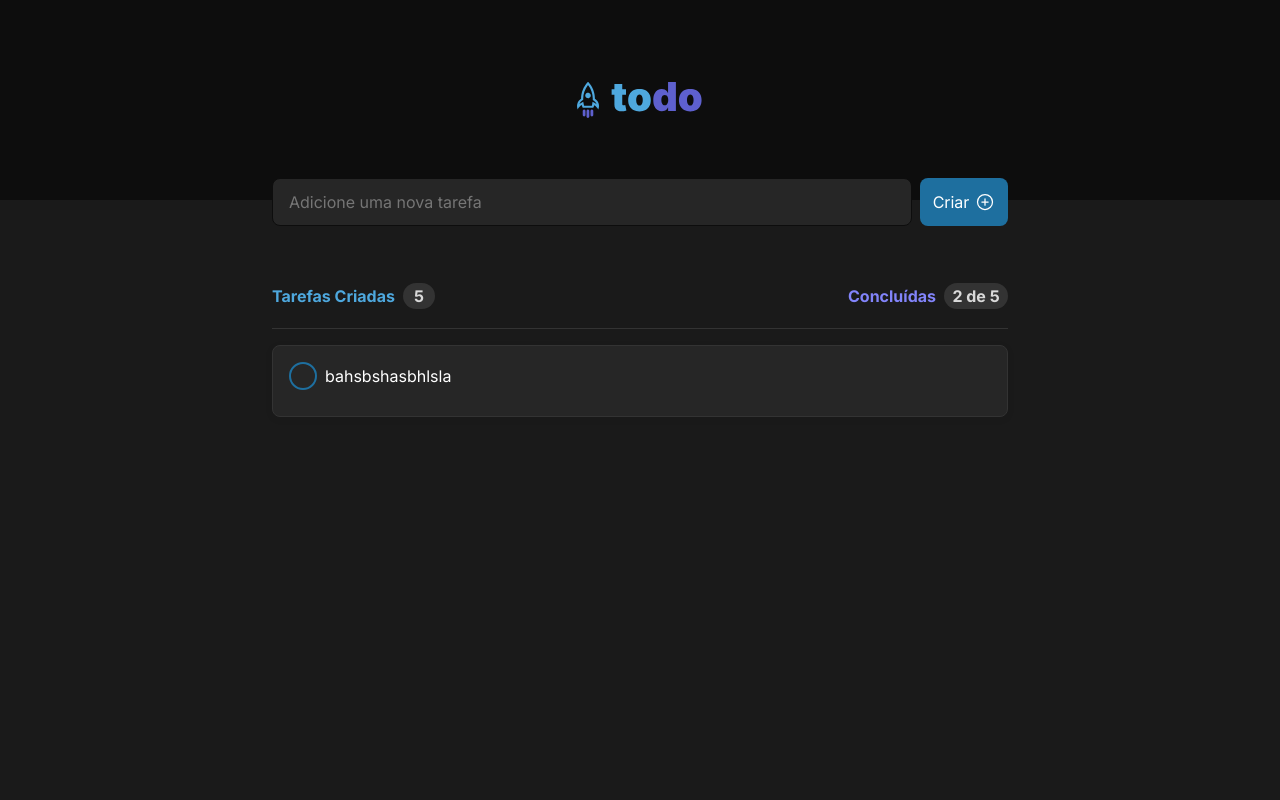
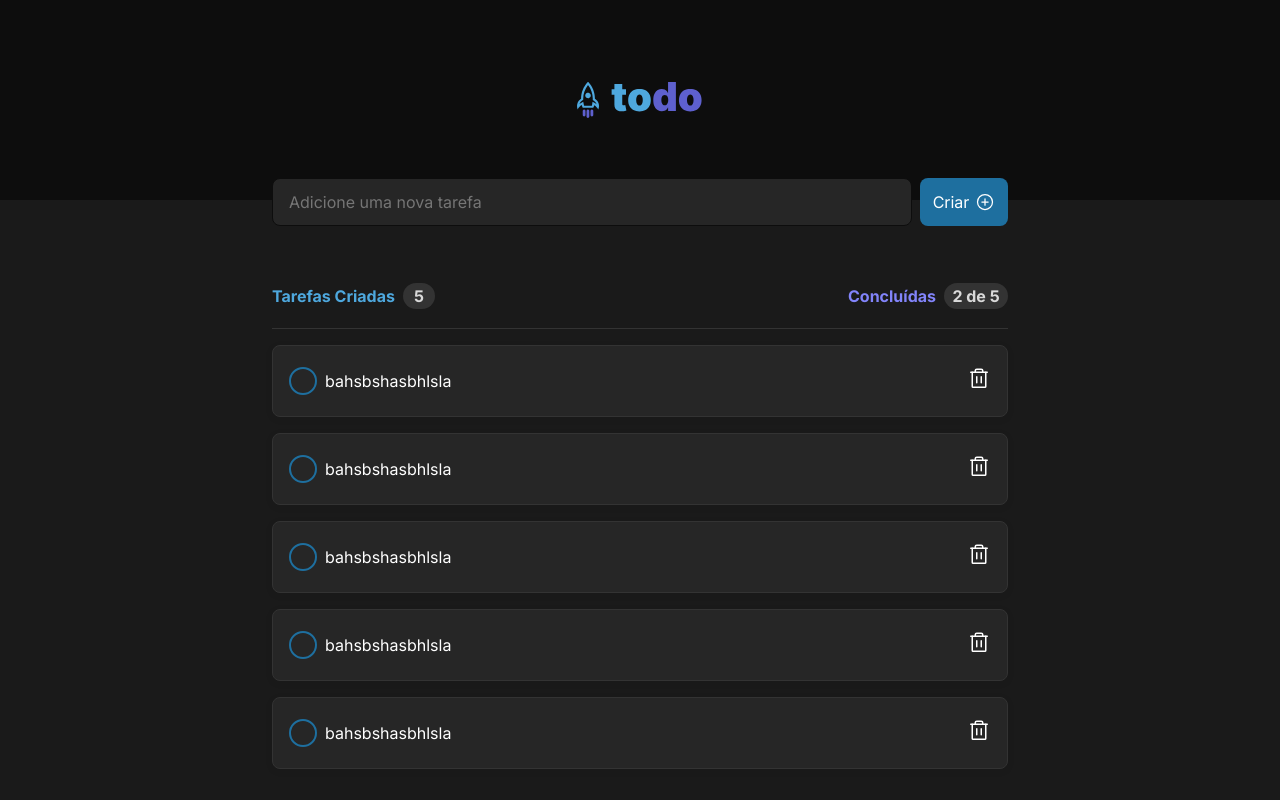
Before and after one commit to Leozinho11/ToDoList, a React (Vite) app in the folder ToDoList/: page / in a window 1280 px wide. Built offline with nearby package versions, Linux system fonts and the light colour scheme.

Commit message:
Default static layout done

```diff
--- a/ToDoList/src/components/Task/Task.jsx
+++ b/ToDoList/src/components/Task/Task.jsx
@@ -28,6 +28,10 @@ export function Task() {
             <div className={styles.taskBox}>
                 <div className={styles.taskContent}>
                     <Cards />
+                    <Cards />
+                    <Cards />
+                    <Cards />
+                    <Cards />
                 </div>
 
             </div>
--- a/ToDoList/src/components/TasksCards/Cards.jsx
+++ b/ToDoList/src/components/TasksCards/Cards.jsx
@@ -1,10 +1,16 @@
 import styles from './Cards.module.css';
+import { Trash } from 'phosphor-react'
 
 export function Cards () {
     return (
         <div className={styles.cards}>
-          <input type="checkbox" id="task1" />
-         <label htmlFor='task1'>bahsbshasbhlsla</label>
+          <div className={styles.cardsContent}>
+            <input type="checkbox" id="task1" />
+            <label htmlFor='task1'>bahsbshasbhlsla</label>
+            <button>
+              <Trash size={24} />
+            </button>
+          </div>
         </div>
     )
 }
--- a/ToDoList/src/components/TasksCards/Cards.module.css
+++ b/ToDoList/src/components/TasksCards/Cards.module.css
@@ -2,9 +2,9 @@
     box-sizing: border-box;
     display: flex;
     flex-direction: row;
-    align-items: flex-start;
     padding: 1rem;
     gap: 12px;
+    margin-bottom: 1rem;
 
     width: 46rem;
     height: 4.5rem;
@@ -15,11 +15,21 @@
     border-radius: 8px;
 }
 
-.cards input{
+.cardsContent{
+    display: flex;
+    flex-direction: row;
+    justify-content: center;
+    box-sizing: border-box;
+    background: var(--gray-500);
+
+    width: 46rem;
+}
+
+.cardsContent input{
     display: none;
 }
 
-.cards input + label:before{
+.cardsContent input + label:before{
     display: flex;
     justify-content: center;
     width: 1.5rem;
@@ -31,15 +41,50 @@
     transition: 0.1s;
 }
 
-.cards input:hover + label:before{
+.cardsContent input:hover + label:before{
     border-color: var(--blue);
 }
 
-.cards label{
+.cardsContent input:checked + label:before{
+    border: 2px solid var(--purple-dark);
+    background-color: var(--purple-dark);
+    color: var(--white);
+    text-decoration-line: none;
+    content: '\2713';
+}
+
+.cardsContent input:checked:hover + label:before{
+    border-color: var(--purple);
+    background-color: var(--purple);
+    color: var(--white);
+}
+
+.cardsContent input:checked + label{
+    color: var(--gray-300);
+    text-decoration-line: line-through;
+}
+
+.cardsContent label{
     display: flex;
     flex-direction: row;
     align-items: center;
-    justify-content: center;
+    justify-content: flex-start;
+    width: 100%;
+    height: 100%;
     gap: 8px;
     background: var(--gray-500);
 }
+
+.cardsContent button{
+    background-color: transparent;
+    border: none;
+}
+
+.cardsContent button svg{
+    background-color: transparent;
+    border: none;
+}
+
+.cardsContent button:hover{
+    color: var(--danger);
+}
```
